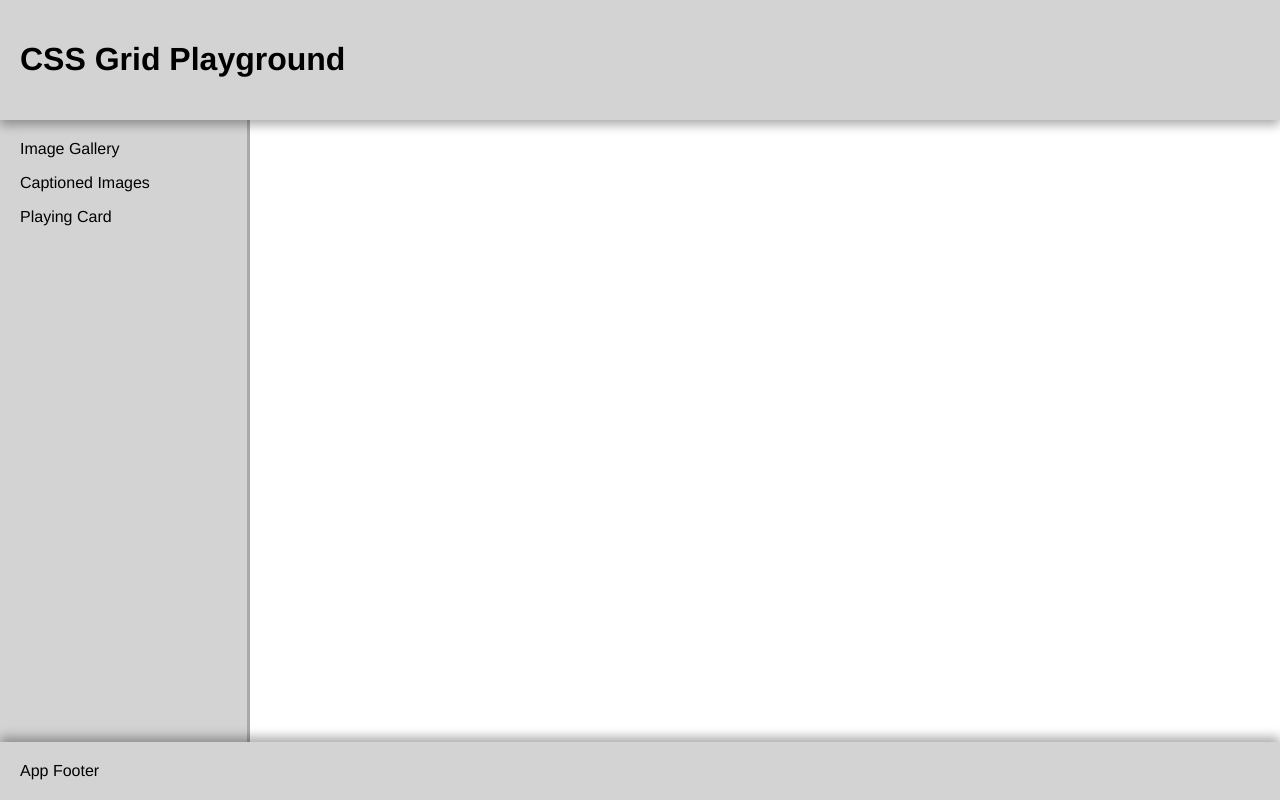
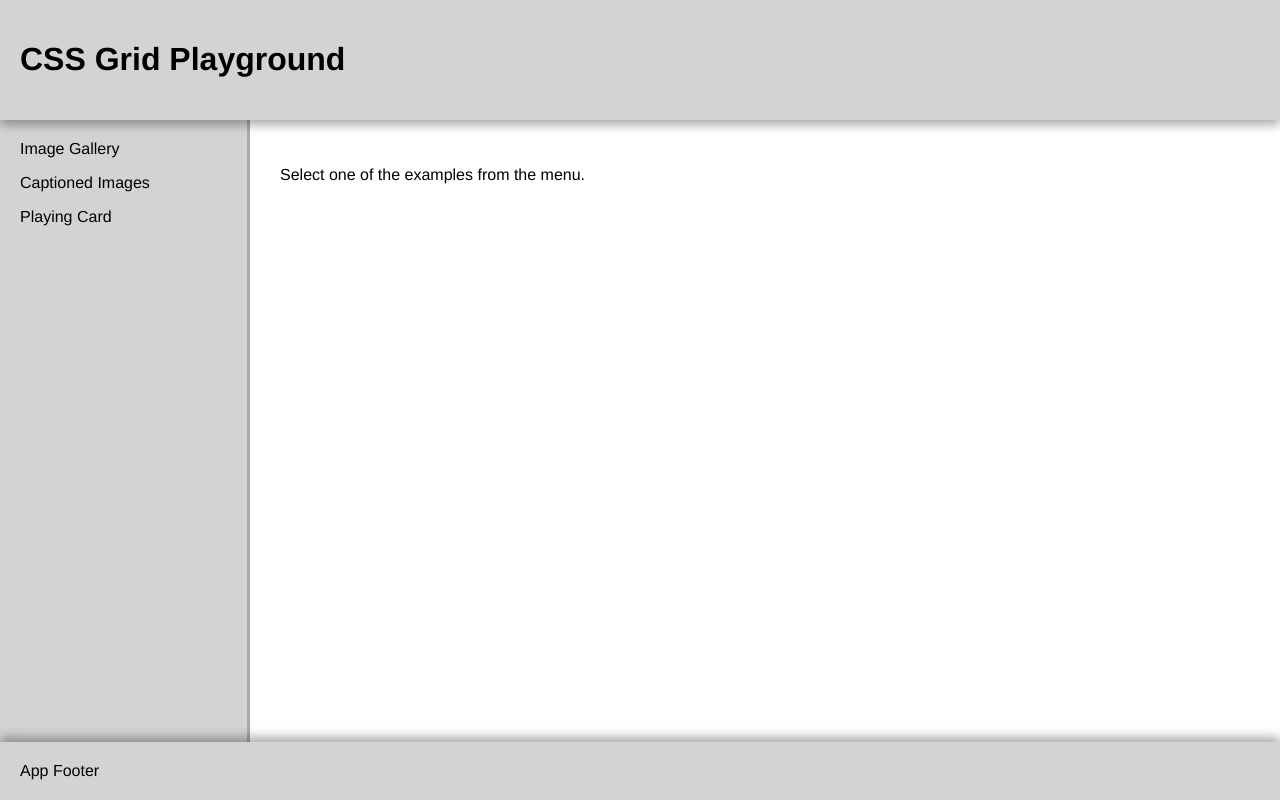
Before and after one commit to wnodom/css-grid-playground, an Angular app: page / in a window 1280 px wide. Built offline with nearby package versions, Linux system fonts and the light colour scheme.

Commit message:
Add welcome component

```diff
--- a/src/app/app-routing.module.ts
+++ b/src/app/app-routing.module.ts
@@ -1,9 +1,11 @@
 import { NgModule } from '@angular/core';
 import { Routes, RouterModule } from '@angular/router';
+import { WelcomeComponent } from './welcome/welcome.component';
 
 import { examples } from './examples';
 
 const routes: Routes = [
+  { path: '', component: WelcomeComponent },
   ...examples,
   { path: '**', redirectTo: '' },
 ];
--- a/src/app/app.component.html
+++ b/src/app/app.component.html
@@ -1,5 +1,5 @@
 <header>
-  <h1>{{ title }}</h1>
+  <a routerLink="/"><h1>{{ title }}</h1></a>
 </header>
 
 <nav>
--- a/src/app/app.module.ts
+++ b/src/app/app.module.ts
@@ -9,6 +9,8 @@ import { PlayingCardComponent } from './playing-card/playing-card.component';
 import { ImageGalleryExampleComponent } from './image-gallery-example/image-gallery-example.component';
 import { CaptionedImageComponent } from './captioned-image/captioned-image.component';
 import { CaptionedImageExampleComponent } from './captioned-image-example/captioned-image-example.component';
+import { WelcomeComponent } from './welcome/welcome.component';
+
 
 @NgModule({
   declarations: [
@@ -17,7 +19,8 @@ import { CaptionedImageExampleComponent } from './captioned-image-example/captio
     PlayingCardComponent,
     ImageGalleryExampleComponent,
     CaptionedImageComponent,
-    CaptionedImageExampleComponent
+    CaptionedImageExampleComponent,
+    WelcomeComponent
   ],
   imports: [
     BrowserModule,
--- /dev/null
+++ b/src/app/welcome/welcome.component.html
@@ -0,0 +1,3 @@
+<p>
+  Select one of the examples from the menu.
+</p>
--- /dev/null
+++ b/src/app/welcome/welcome.component.scss
@@ -0,0 +1,3 @@
+p {
+  padding: 30px
+}
--- /dev/null
+++ b/src/app/welcome/welcome.component.ts
@@ -0,0 +1,15 @@
+import { Component, OnInit } from '@angular/core';
+
+@Component({
+  selector: 'cgp-welcome',
+  templateUrl: './welcome.component.html',
+  styleUrls: ['./welcome.component.scss']
+})
+export class WelcomeComponent implements OnInit {
+
+  constructor() { }
+
+  ngOnInit() {
+  }
+
+}
```
